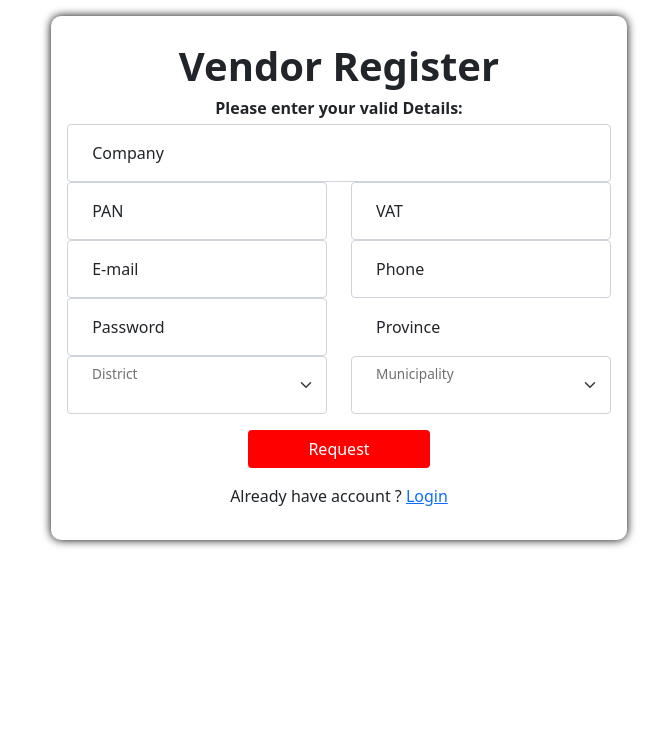
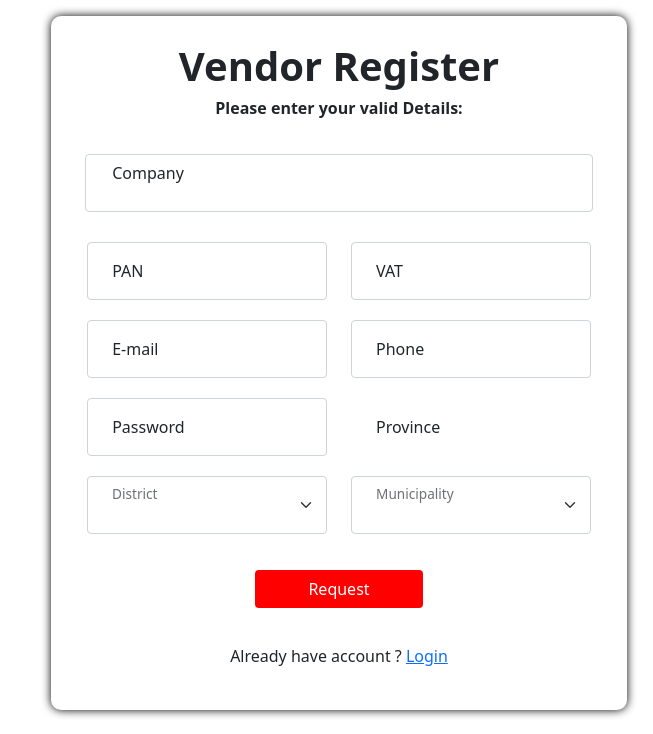
Before and after one commit to Anand54/deli, a PHP site: page /deli/vendorRegister/index.php in a window 1280 px wide. Shown: the part 72-806 px from the top of the page, without its empty margins (627-1280 px from the left). Before the commit the page ends 619 px from the top, so only its background shows below. Run offline with PHP 8.4, Linux system fonts and the light colour scheme; lists and menus that the app fills with data are empty.

Commit message:
rajesh 2023/04/25 commit 11

```diff
--- a/footer.php
+++ b/footer.php
@@ -1,4 +1,5 @@
 
 <script src="https://cdn.jsdelivr.net/npm/bootstrap@5.0.2/dist/js/bootstrap.bundle.min.js"></script>
+
   </body>
 </html>
--- a/header.php
+++ b/header.php
@@ -4,10 +4,11 @@
     <meta charset="UTF-8" />
     <meta http-equiv="X-UA-Compatible" content="IE=edge" />
     <meta name="viewport" content="width=device-width, initial-scale=1.0" />
-    <link
-      href="https://cdn.jsdelivr.net/npm/bootstrap@5.0.2/dist/css/bootstrap.min.css"
-      rel="stylesheet"
-    />
+    <link href="https://cdn.jsdelivr.net/npm/bootstrap@5.0.2/dist/css/bootstrap.min.css" rel="stylesheet">
+    <!-- bootstrap icon cdn -->
+    <link rel="stylesheet" href="https://cdn.jsdelivr.net/npm/bootstrap-icons@1.8.3/font/bootstrap-icons.css">
+
+
     <link rel="stylesheet" href="assets/css/header.css">
     <title>Deli Nepal</title>
     <link rel="icon" type="images/ico" href="favicon.ico">
--- a/vendorRegister/index.php
+++ b/vendorRegister/index.php
@@ -20,15 +20,15 @@
               <span class="fs-1">Vendor Register</span><br>
               <span>Please enter your valid Details:</span>
             </div>
-                <div id="reggap">
-            <div class=" row    " id="registermain">
+                <div id="reggap" style="padding:10px;">
+            <div class="row" id="registermain"  style="padding:10px;">
 
-            <div class="col form-floating   ">
+            <div class="col form-floating"  style="padding:10px;">
               <input type="text" class="form-control ps-4" name="companyname" id="companyname" placeholder="Company">
               <label class="ms-4" for="floatingInput">Company</label>
             </div>
             </div>
-            <div class=" row " id="registermain">
+            <div class=" row " id="registermain" style="padding:10px;">
             <div class="col  form-floating   ">
               <input type="text" class="form-control ps-4" name="pan" id="panno" placeholder="PAN" oninput="this.value = this.value.replace(/[^0-9.]/g, '').replace(/(\..*?)\..*/g, '$1');">
               <label class="ms-4" for="floatingInput">PAN</label>
@@ -38,7 +38,7 @@
               <label class="ms-4" for="floatingInput">VAT</label>
             </div>
             </div>
-             <div class=" row   " id="registermain">
+             <div class=" row   " id="registermain"  style="padding:10px;">
             <div class="col form-floating  ">
               <input type="email" class="form-control ps-4" id="vEmail" name="email" placeholder="E-mail">
               <label class="ms-4" for="floatingInput">E-mail</label>
@@ -48,7 +48,7 @@
               <label class="ms-4" for="floatingPassword">Phone</label>
             </div>
             </div>
-            <div class=" row" id="registermain">
+            <div class=" row" id="registermain"  style="padding:10px;">
             <div class="col form-floating ">
               <input type="password" class="form-control ps-4" name="password" id="password" placeholder="Password">
               <label class="ms-4" for="floatingPassword">Password</label>
@@ -57,7 +57,7 @@
                                 <label class="ms-4" for="province">Province</label>
                 </div>
             </div>
-            <div class=" row  " id="registermain">
+            <div class=" row  " id="registermain"  style="padding:10px;">
             <div class="col form-floating ">
             <select class="form-select" id="district" name="district" aria-label="Default select example">
             </select>
@@ -69,11 +69,11 @@
             <label class="ms-4" for="floatingPassword">Municipality</label>
               </div>
             </div>
-            <div class="mt-3 " id="registermain">
+            <div class="mt-3 " id="registermain"  style="padding:10px;">
               <button type="button" class="btn col-4" id="Submitbtn" name="Submitbtn"
                 style="background:red; color:white">Request</button>
             </div>
-            <div class=" mt-3 pb-3" id="registermain">
+            <div class=" mt-3 pb-3" id="registermain"  style="padding:10px;">
               <span class="">Already have account ? <a href="<?php echo BASE_URL; ?>vendorlogin/index.php/">Login</a></span>
             </div>
           </div>
```
